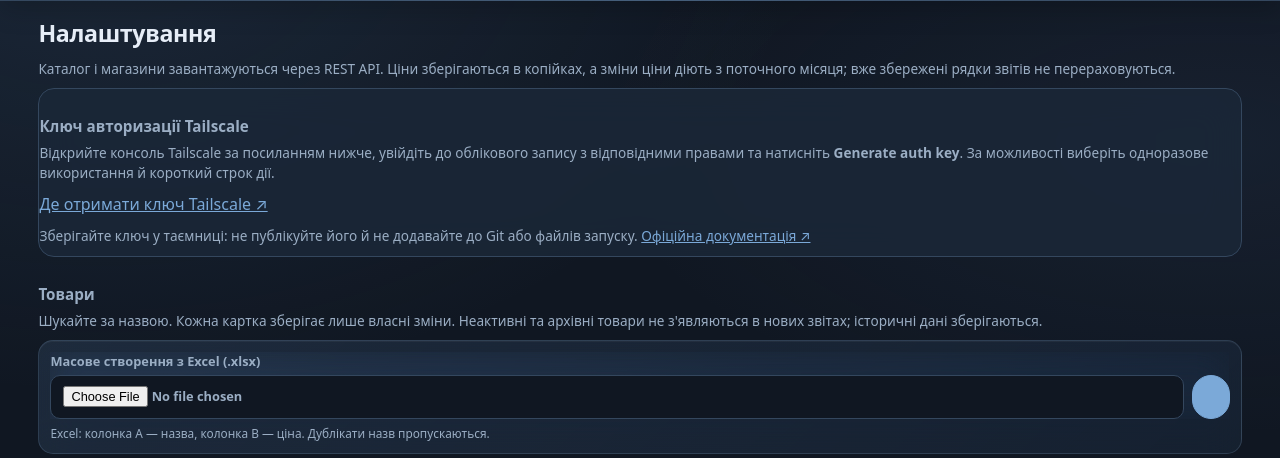
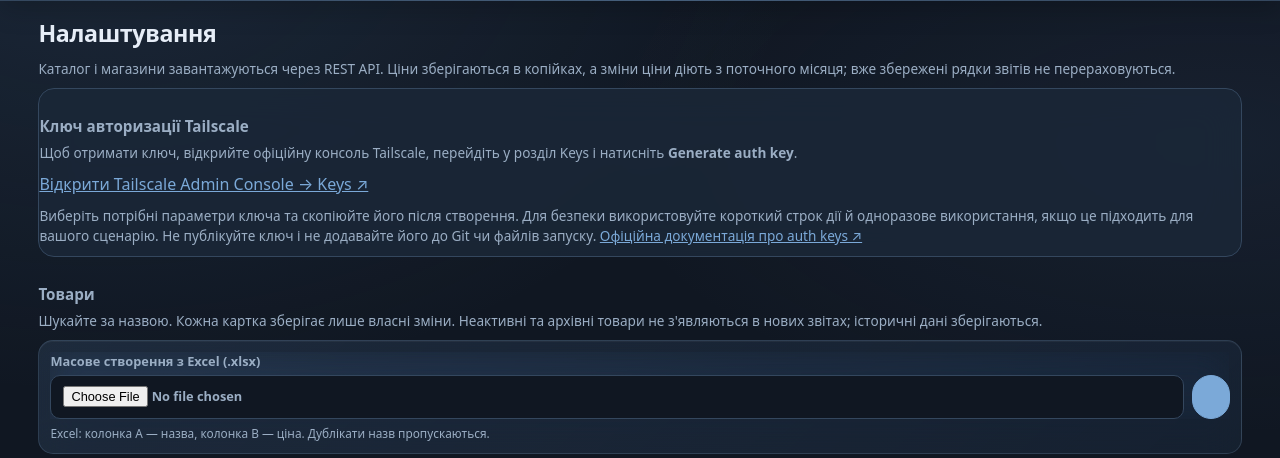
Before and after one commit to Alsesd/EasyMourningReport, a FastAPI app: page /admin in a window 1280 px wide. Shown: the part 82-540 px from the top of the page. Run offline with FastAPI, Linux system fonts and the light colour scheme; the visitor is signed in with stand-in values (Sample User, id 1); some libraries are stand-ins or nearby versions.

Commit message:
Simplify Tailscale key hint

```diff
--- a/app/templates/admin.html
+++ b/app/templates/admin.html
@@ -6,9 +6,9 @@
 
     <section class="card" id="tailscale-help" aria-labelledby="tailscale-help-title">
         <h2 id="tailscale-help-title">Ключ авторизації Tailscale</h2>
-        <p class="hint">Відкрийте консоль Tailscale за посиланням нижче, увійдіть до облікового запису з відповідними правами та натисніть <strong>Generate auth key</strong>. За можливості виберіть одноразове використання й короткий строк дії.</p>
-        <p><a href="https://login.tailscale.com/admin/settings/keys" target="_blank" rel="noopener noreferrer">Де отримати ключ Tailscale ↗</a></p>
-        <p class="hint">Зберігайте ключ у таємниці: не публікуйте його й не додавайте до Git або файлів запуску. <a href="https://tailscale.com/docs/features/access-control/auth-keys" target="_blank" rel="noopener noreferrer">Офіційна документація ↗</a></p>
+        <p class="hint">Щоб отримати ключ, відкрийте офіційну консоль Tailscale, перейдіть у розділ Keys і натисніть <strong>Generate auth key</strong>.</p>
+        <p><a href="https://login.tailscale.com/admin/settings/keys" target="_blank" rel="noopener noreferrer">Відкрити Tailscale Admin Console → Keys ↗</a></p>
+        <p class="hint">Виберіть потрібні параметри ключа та скопіюйте його після створення. Для безпеки використовуйте короткий строк дії й одноразове використання, якщо це підходить для вашого сценарію. Не публікуйте ключ і не додавайте його до Git чи файлів запуску. <a href="https://tailscale.com/docs/features/access-control/auth-keys" target="_blank" rel="noopener noreferrer">Офіційна документація про auth keys ↗</a></p>
     </section>
 
     <div class="flash" x-show="message" :class="'flash ' + messageKind" role="status" aria-live="polite">
```
